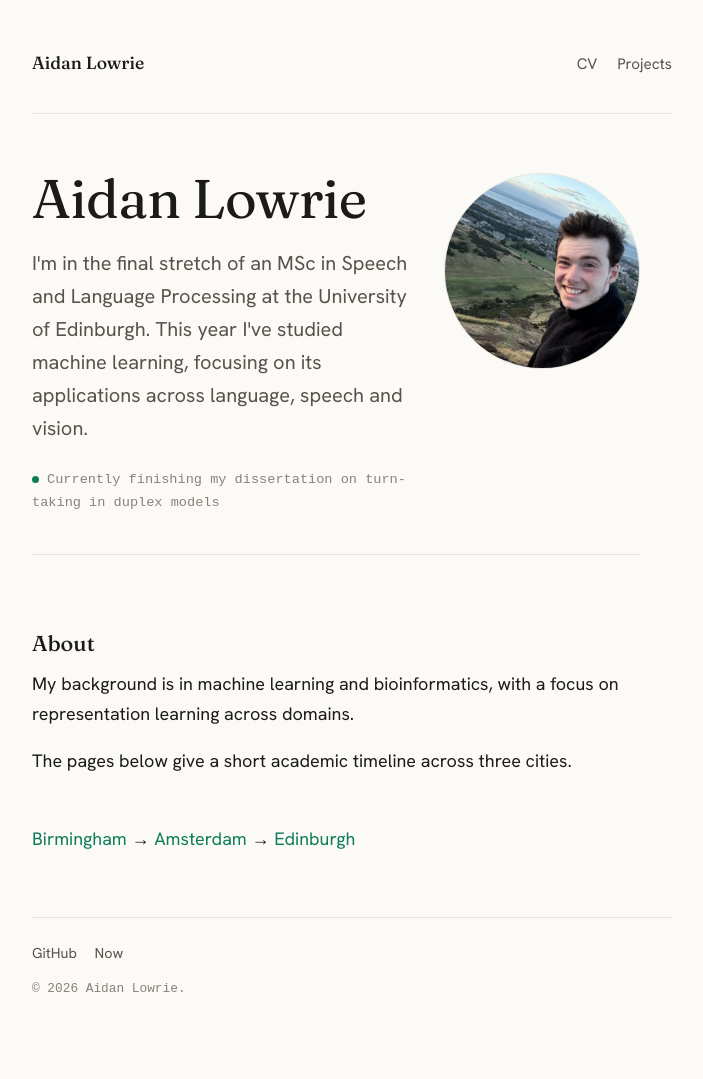
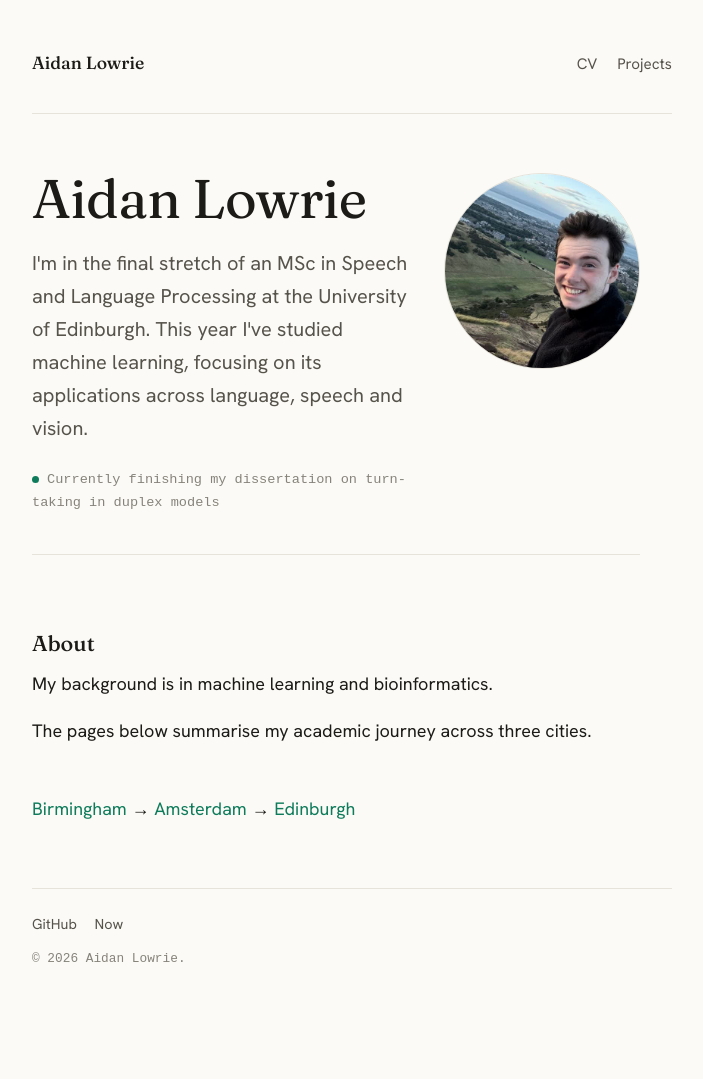
Before and after one commit to aidanlowrie/aidanlowrie.github.io, a Jekyll site: the page built from index.html, in a window 1280 px wide. Shown: the whole page, without its empty margins (288-991 px from the left). Built offline with Jekyll 4.4.1, drawn with Linux system fonts in a browser that asks for light colours; some web fonts are replaced; after the commit the page ends 1049 px from its top, so only the background shows below that.

Commit message:
Simplify about section text

```diff
--- a/index.html
+++ b/index.html
@@ -15,8 +15,8 @@ title: ""
 
 <section class="home-about">
   <h2>About</h2>
-  <p>My background is in machine learning and bioinformatics, with a focus on representation learning across domains.</p>
-  <p>The pages below give a short academic timeline across three cities.</p>
+  <p>My background is in machine learning and bioinformatics.</p>
+  <p>The pages below summarise my academic journey across three cities.</p>
   <p class="city-nav">
     <a href="{{ '/about/birmingham/' | relative_url }}">Birmingham</a> <span>→</span> <a href="{{ '/about/amsterdam/' | relative_url }}">Amsterdam</a> <span>→</span> <a href="{{ '/about/edinburgh/' | relative_url }}">Edinburgh</a>
   </p>
```
